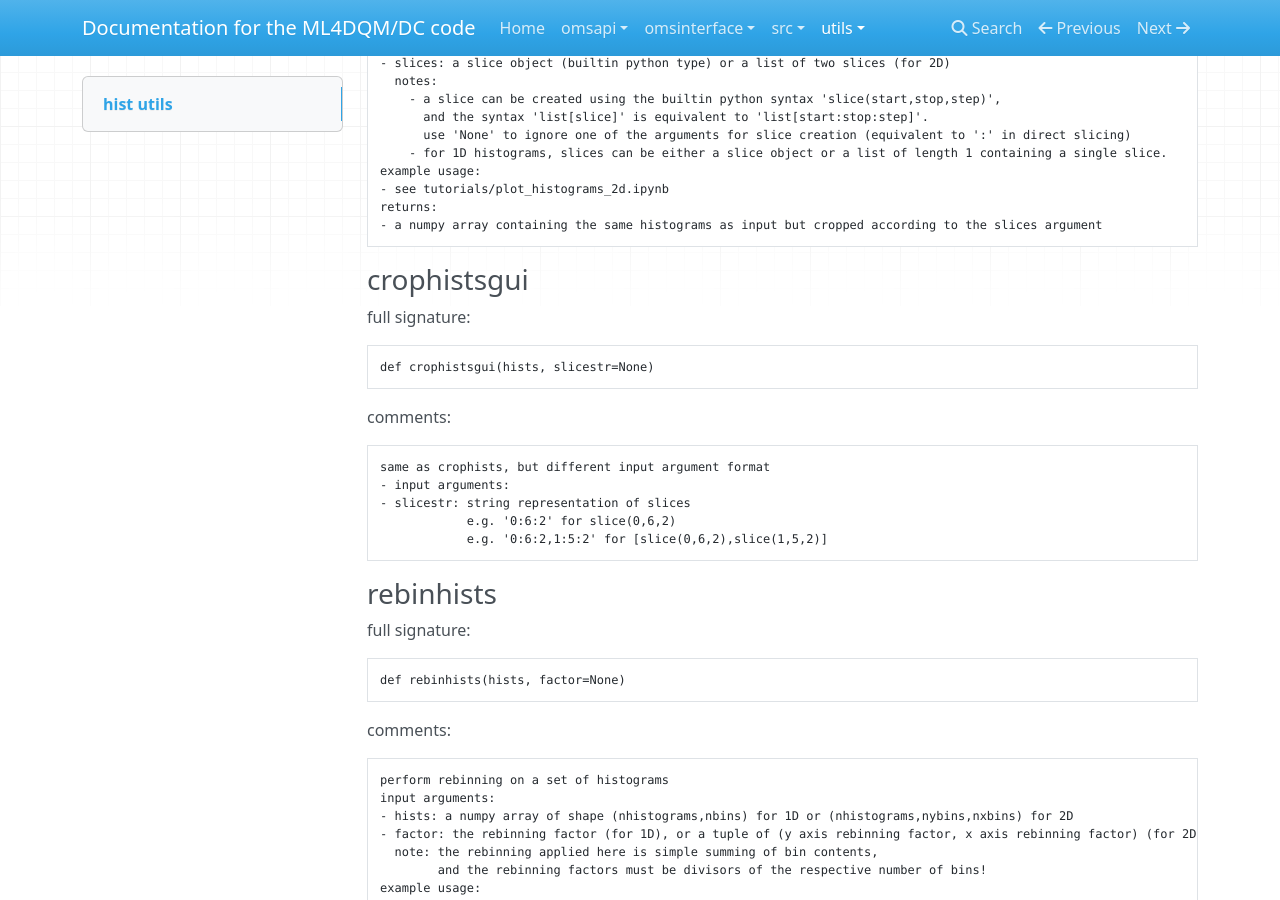
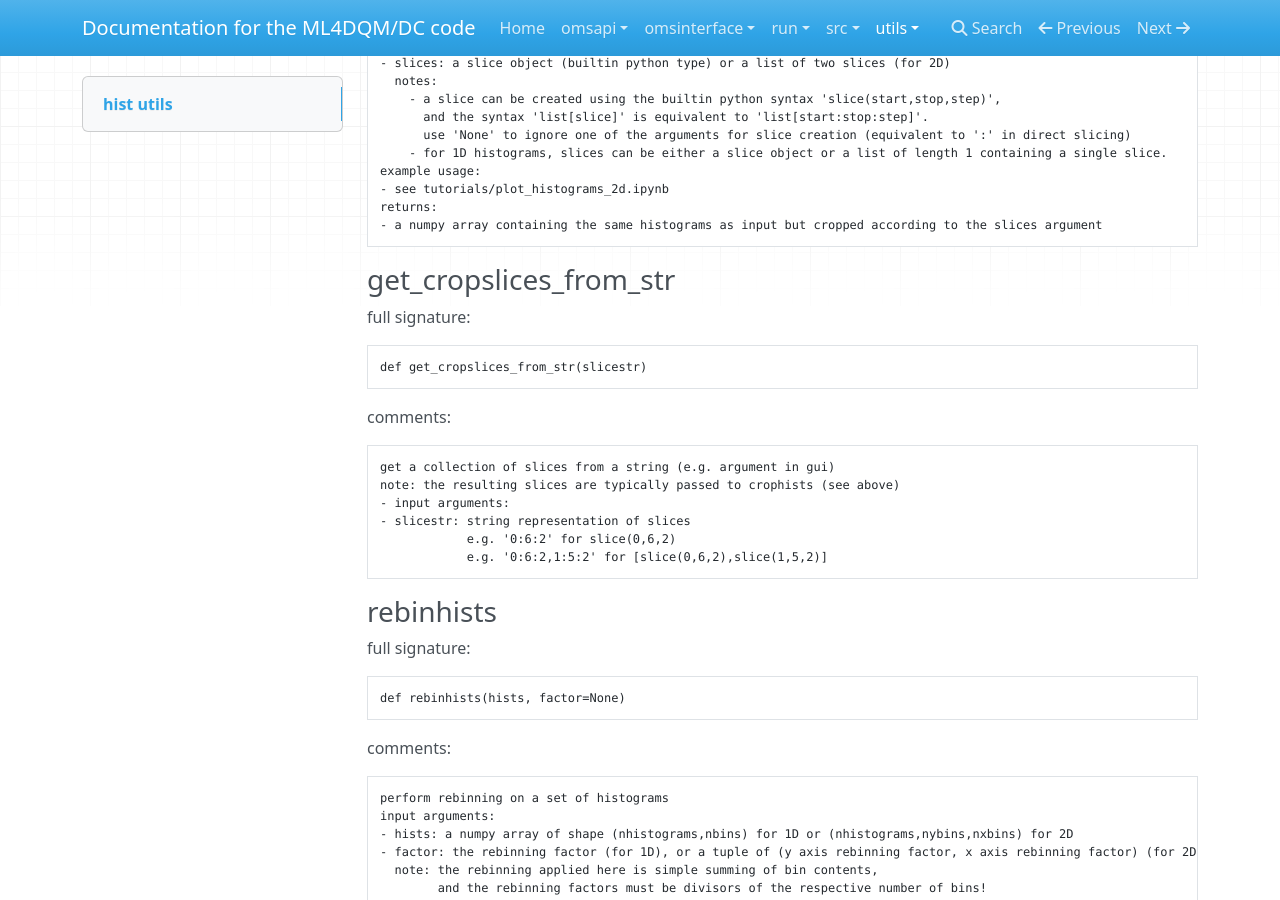
Before and after one commit to LukaLambrecht/ML4DQMDC-PixelAE, an MkDocs documentation site: the page built from docs/utils/hist_utils.md, in a window 1280 px wide and 900 px high, scrolled down 450 px. Built offline with MkDocs 1.6.1, drawn with Linux system fonts in a browser that asks for light colours; nearby versions of some CDN libraries.

````diff
--- a/docs/utils/hist_utils.md
+++ b/docs/utils/hist_utils.md
@@ -33,14 +33,15 @@ returns:
 ```
 
 
-### crophistsgui
+### get\_cropslices\_from\_str
 full signature:
 ```text
-def crophistsgui(hists, slicestr=None)
+def get_cropslices_from_str(slicestr)
 ```
 comments:
 ```text
-same as crophists, but different input argument format
+get a collection of slices from a string (e.g. argument in gui)
+note: the resulting slices are typically passed to crophists (see above)
 - input arguments:
 - slicestr: string representation of slices
             e.g. '0:6:2' for slice(0,6,2)
--- a/mkdocs.yml
+++ b/mkdocs.yml
@@ -13,6 +13,8 @@ nav:
         - get_oms_data: 'omsinterface/get_oms_data.md'
         - omstools: 'omsinterface/omstools.md'
         - urls: 'omsinterface/urls.md'
+    - run:
+        - README: 'run/README.md'
     - src:
         - DataLoader: 'src/DataLoader.md'
         - HistStruct: 'src/HistStruct.md'
````
Also changed, not shown: run/README.md (+32 -3 lines), 2 other files.
